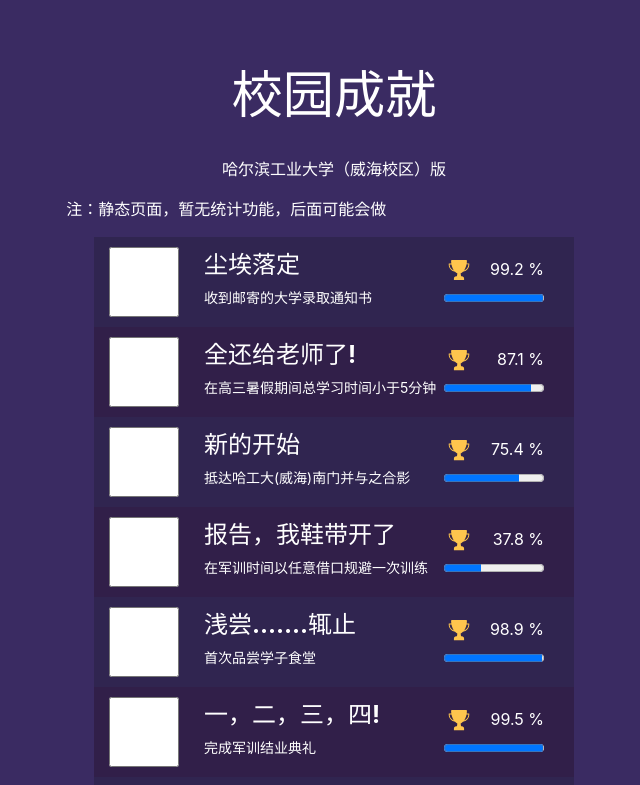
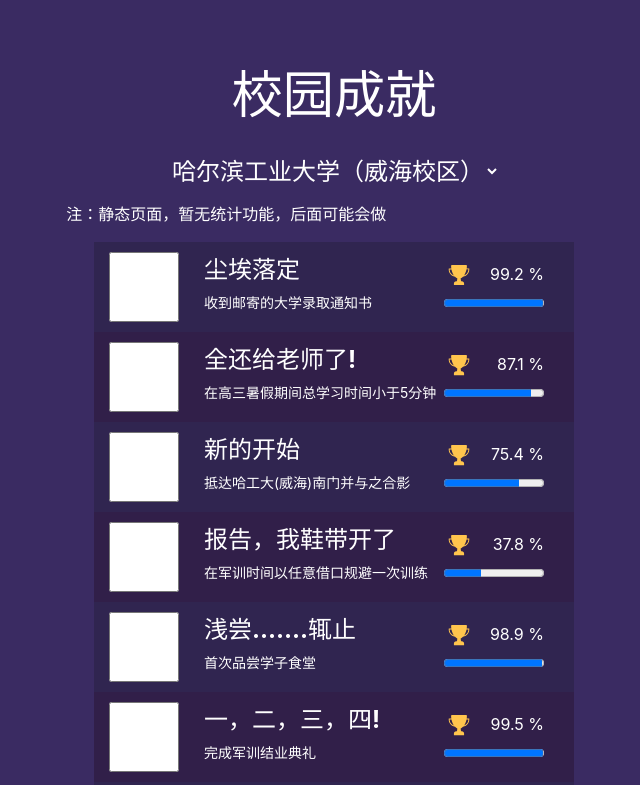
Before and after one commit to mr-stout/earth-online-achievement, a Vue app: page / in a window 1280 px wide. Shown: the top 785 px of the page, without its empty margins (306-946 px from the left). Built offline with nearby package versions, Linux system fonts and the light colour scheme.

Commit message:
ft: switch to select box

```diff
--- a/src/components/Vote.vue
+++ b/src/components/Vote.vue
@@ -1,7 +1,11 @@
 <template>
   <div style="background-color: #3a2b62;">
     <h1 style="color: white;">校园成就</h1>
-    <p style="color: white;">哈尔滨工业大学（威海校区）版</p>
+    <select name="lists" style="font-size: 24px; background: rgb(58,43,98); color: white; border: 0;">
+      <option v-for="(item, _) in form_list" :value="item.id"
+              style="color: white;"
+      >{{item.label}}</option>
+    </select>
     <p style="color: white; text-align: left;">注：静态页面，暂无统计功能，后面可能会做</p>
     <div v-for="(obj, idx) in item_list">
       <VoteItem :title="obj.title"
@@ -25,8 +29,8 @@
   </div>
 </template>
 
-<script>
-import {achievement_list} from "../constants.tsx";
+<script type="tsx">
+import {demo_achievement_list, demo_achievement_name} from "../constants.tsx";
 import VoteItem from "./VoteItem.vue";
 
 export default {
@@ -36,8 +40,12 @@
   },
   data: () => {
     return {
-      item_list: achievement_list,
-      checked_list: achievement_list.map((val) => {val.initChecked}),
+      form_list: [{
+        id: 1,
+        label: demo_achievement_name
+      }],
+      item_list: demo_achievement_list,
+      checked_list: demo_achievement_list.map((val) => {val.initChecked}),
       init_data: window.location.href.split('='),
       num_checked: 0,
     }
--- a/src/constants.tsx
+++ b/src/constants.tsx
@@ -7,7 +7,8 @@
     titleFontSize?: string,
 }
 
-const achievement_list : Achievement[] = [
+export const demo_achievement_name = '哈尔滨工业大学（威海校区）'
+export const demo_achievement_list : Achievement[] = [
     {
         title: "尘埃落定",
         description: "收到邮寄的大学录取通知书",
@@ -867,7 +868,3 @@
         titleFontSize: "20px",
     },
 ]
-
-export {
-    achievement_list
-}
```
